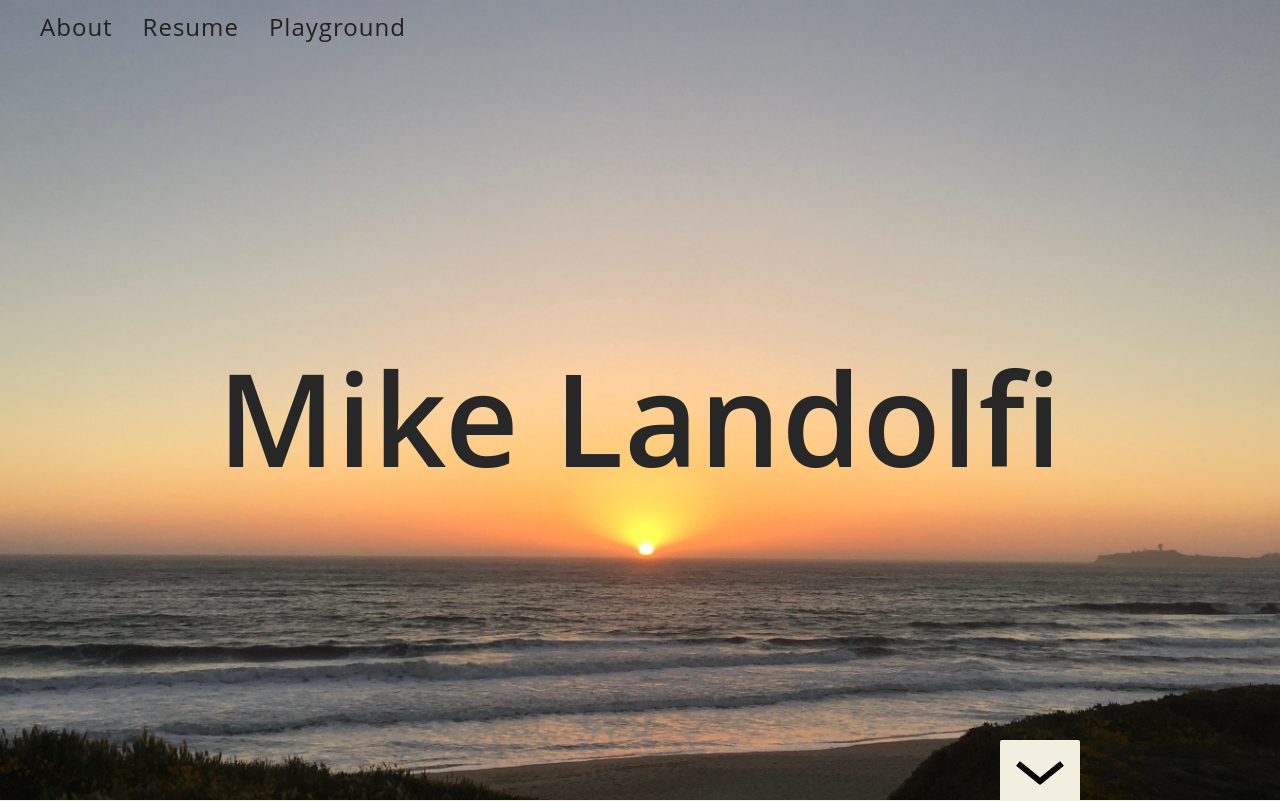
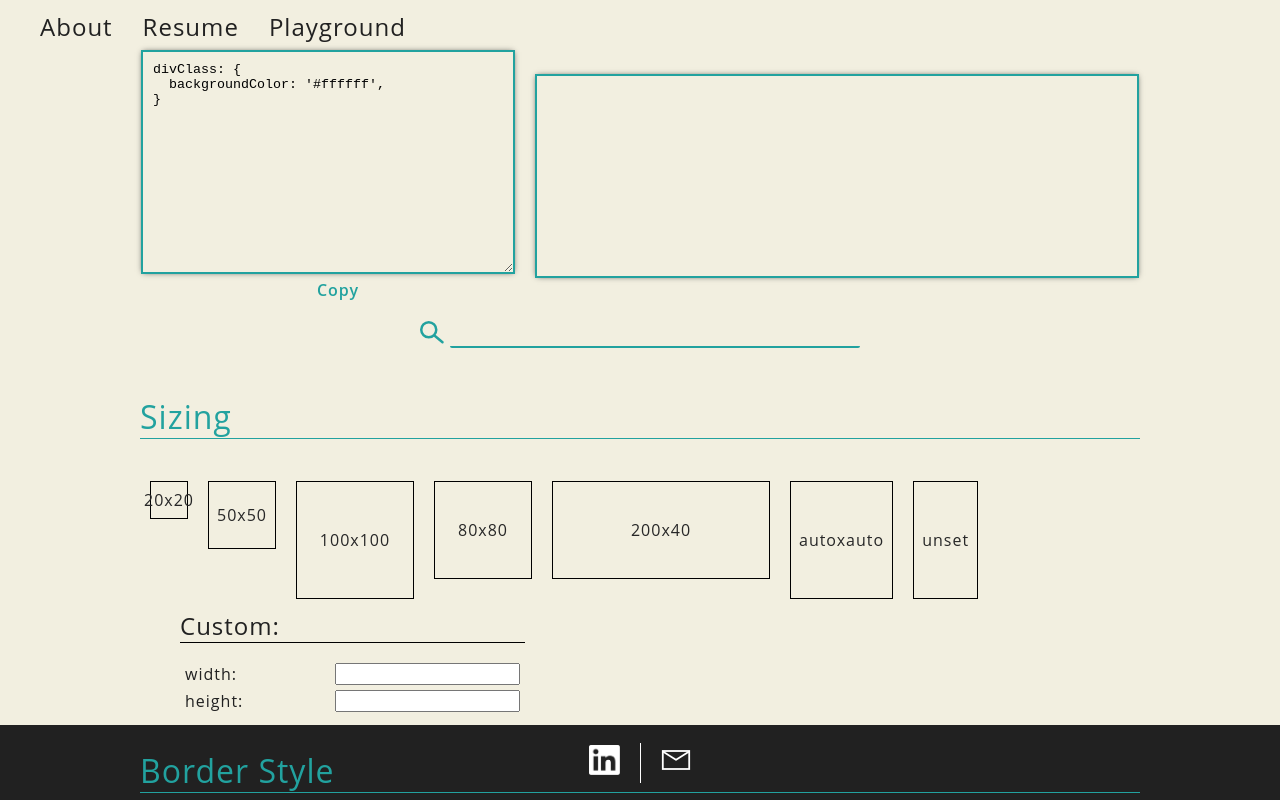
Before and after one commit to mlandolfi/site, a React (Create React App) app: page / in a window 1280 px wide. Shown: the top 801 px of the page. Built offline with nearby package versions, Linux system fonts and the light colour scheme.

Commit message:
first iteration of styles bank

```diff
--- a/src/App.js
+++ b/src/App.js
@@ -37,7 +37,7 @@ class App extends React.Component {
 		super(props);
 		this.rootRef = null;
 		this.state = {
-			tab: 'about',
+			tab: 'playground',
 			wrapClass: 'fade-in',
 		}
 		this.isMobile = window.innerWidth < 500;
@@ -62,8 +62,8 @@ class App extends React.Component {
 			case 'resume':
 				return <ResumeTab isMobile={this.isMobile} color={"black"} />;
 			case 'playground':
+				return <StyleBank />
 				return <div style={{ height: `calc(100vh - ${FOOTER_HEIGHT}px)`, textAlign: 'center', fontSize: 36 }}>Under Construction</div>;
-				return <StyleBank />
 			default:
 				return <div />
 		}
--- a/src/assets/icons.js
+++ b/src/assets/icons.js
@@ -112,3 +112,29 @@ export const MenuIcon = ({ color, size, style }) => (
 		/>
 	</svg>
 	);
+
+
+export const SearchIcon = ({ color, size, style }) => (
+	<svg
+		width={size}
+		height={size}
+		viewBox="0 0 100 100"
+		style={style}
+	>
+		<circle
+			cx="35"
+			cy="35"
+			r="30"
+			stroke={color ? color : '#000'}
+			strokeWidth="10"
+			fill="none"
+		/>
+		<line
+			x1="60" y1="60"
+			x2="90" y2="85"
+			stroke={color ? color : '#000'}
+			strokeWidth="10"
+			strokeLinecap="round"
+		/>
+	</svg>
+	);
--- a/src/containers/StyleBank/data.js
+++ b/src/containers/StyleBank/data.js
@@ -1,4 +1,3 @@
-import React from 'react';
 
 const labelStyles = {
 	padding: 8,
@@ -20,11 +19,12 @@ const BANK = [
 			{ label: '100x100', style: { width: 100, height: 100 } },
 			{ label: '80x80', style: { width: 80, height: 80 } },
 			{ label: '200x40', style: { width: 200, height: 80 } },
+			{ label: 'autoxauto', style: { width: 'auto', height: 'auto' } },
 			{ label: 'unset', style: { width: undefined, height: undefined } }
 		],
 		customStyles: [
-			{ label: 'width', conversion: parseInt },
-			{ label: 'height', conversion: parseInt },
+			{ label: 'width', inputType: 'number', conversion: parseInt },
+			{ label: 'height', inputType: 'number', conversion: parseInt },
 		],
 	},
 	{
@@ -43,9 +43,125 @@ const BANK = [
 			{ label: 'ridge', style: { borderStyle: 'ridge' } },
 			{ label: 'inset', style: { borderStyle: 'inset' } },
 			{ label: 'outset', style: { borderStyle: 'outset' } },
+			{ label: 'none', style: { borderStyle: 'none',  } },
 			{ label: 'unset', style: { borderStyle: undefined,  } },
+		],
+	},
+	{
+		label: 'Border Width',
+		baseStyles: {
+			...labelStyles,
+			minWidth: 50,
+			minHeight: 50,
+			height: 50,
+			border: '0px solid #000',
+		},
+		allStyles: [
+			{ label: '0px', style: { borderWidth: 0 } },
+			{ label: '1px', style: { borderWidth: 1 } },
+			{ label: '2px', style: { borderWidth: 2 } },
+			{ label: '3px', style: { borderWidth: 3 } },
+			{ label: '4px', style: { borderWidth: 4 } },
+			{ label: '6px', style: { borderWidth: 6 } },
+			{ label: '10px', style: { borderWidth: 10 } },
+		],
+		customStyles: [
+			{ label: 'borderWidth', inputType: 'number', conversion: parseInt },
+		],
+	},
+	{
+		label: 'Border Color',
+		baseStyles: {
+			...labelStyles,
+			minWidth: 50,
+			minHeight: 50,
+			height: 50,
+			border: '2px solid',
+		},
+		allStyles: [
+			{ label: '#000000', style: { borderColor: '#000000' } },
+			{ label: '#ff0000', style: { borderColor: '#ff0000' } },
+			{ label: '#0000ff', style: { borderColor: '#0000ff' } },
+			{ label: '#ffff00', style: { borderColor: '#ffff00' } },
+		],
+		customStyles: [
+			{ label: 'borderColor', inputType: 'color' },
+		],
+	},
+	{
+		label: 'Box Shadow',
+		baseStyles: {
+			...labelStyles,
+			minWidth: 50,
+			minHeight: 50,
+		},
+		allStyles: [
+			{ label: '#1', style: { boxShadow: '0px 2px 3px #575757' } },
+			{ label: '#2', style: { boxShadow: '0px 3px 4px #575757' } },
+			{ label: '#3', style: { boxShadow: '0px 2px 5px #575757' } },
+			{ label: '#4', style: { boxShadow: '0px 2px 6px #575757' } },
+			{ label: '#5', style: { boxShadow: '0px 1px 8px #575757' } },
+			{ label: '#6', style: { boxShadow: '-2px 2px 4px #575757' } },
+			{ label: '#7', style: { boxShadow: '2px 2px 4px #575757' } },
+			{ label: '#8', style: { boxShadow: '2px 2px 0px 2px #575757' } },
+			{ label: '#9', style: { boxShadow: '1px 1px 0px 2px #575757' } },
+		],
+		customLabel: '<shift> <drop> <blur*> <spread*> <color>',
+		customStyles: [
+			{ label: 'boxShadow' },
+		],
+	},
+	{
+		label: 'Padding',
+		baseStyles: {
+			...labelStyles,
+			border: '1px solid black',
+			height: 'fit-content',
+		},
+		allStyles: [
+			{ label: '0px', style: { padding: 0 } },
+			{ label: '1px', style: { padding: 1 } },
+			{ label: '2px', style: { padding: 2 } },
+			{ label: '3px', style: { padding: 3 } },
+			{ label: '4px', style: { padding: 4 } },
+			{ label: '5px', style: { padding: 5 } },
+			{ label: '6px', style: { padding: 6 } },
+			{ label: '8px', style: { padding: 8 } },
+			{ label: '10px', style: { padding: 10 } },
+			{ label: '15px', style: { padding: 15 } },
+			{ label: '20px', style: { padding: 20 } },
+			{ label: '40px', style: { padding: 40 } },
+		],
+		customStyles: [
+			{ label: 'padding', inputType: 'number', conversion: parseInt },
+		],
+	},
+	{
+		label: 'Margin',
+		baseStyles: {
+			...labelStyles,
+			border: '1px solid #ccc',
+			height: 'fit-content',
+		},
+		allStyles: [
+			{ label: '0px', style: { margin: 0 } },
+			{ label: '1px', style: { margin: 1 } },
+			{ label: '2px', style: { margin: 2 } },
+			{ label: '3px', style: { margin: 3 } },
+			{ label: '4px', style: { margin: 4 } },
+			{ label: '5px', style: { margin: 5 } },
+			{ label: '6px', style: { margin: 6 } },
+			{ label: '8px', style: { margin: 8 } },
+			{ label: '10px', style: { margin: 10 } },
+			{ label: '15px', style: { margin: 15 } },
+			{ label: '20px', style: { margin: 20 } },
+			{ label: '40px', style: { margin: 40 } },
+		],
+		customStyles: [
+			{ label: 'margin', inputType: 'number', conversion: parseInt },
 		],
 	},
 ]
 
+
 export default BANK;
--- a/src/containers/StyleBank/index.js
+++ b/src/containers/StyleBank/index.js
@@ -1,7 +1,11 @@
 import React from 'react';
 import './styles.css';
 
+import FOOTER_HEIGHT from '../../components/Footer';
+
 import Bank from './data';
+
+import { SearchIcon } from '../../assets/icons';
 
 
 class StyleBank extends React.Component {
@@ -10,9 +14,23 @@ class StyleBank extends React.Component {
 		super(props);
 		this.state = {
 			appliedStyles: {
+				backgroundColor: '#ffffff'
+			},
+			containerType: 'div',
+			filter: "",
+			stylesCopied: false,
+		};
+	}
 
-			},
-		};
+	createJSSString = () => {
+		const { appliedStyles } = this.state;
+		let retVal = `${this.state.containerType}Class: {\n`;
+		Object.keys(appliedStyles).forEach((styleKey) => {
+			const wrapWithQuotes = typeof appliedStyles[styleKey] === 'string';
+			retVal += `  ${styleKey}: ${wrapWithQuotes ? '\'' : ''}${appliedStyles[styleKey]}${wrapWithQuotes ? '\'' : ''},\n`;
+		})
+		retVal += '}'
+		return retVal;
 	}
 
 	handleCustomInput = (style, value, conversion) => {
@@ -33,22 +51,136 @@ class StyleBank extends React.Component {
 		})
 	}
 
+	handleSearch = (e) => {
+		this.setState({ filter: e.target.value });
+	}
+
+	checkStylesForMatch = (styles, toMatch) => {
+		if (styles.label.toLowerCase().indexOf(toMatch) !== -1)	// check the label
+			return true;
+
+		let hasMatched = false;
+		styles.allStyles.forEach((style) => {	// check allStyles
+			Object.keys(style.style).forEach((key) => {
+				if (key.toLowerCase().indexOf(toMatch) !== -1)
+					hasMatched = true;
+				else if (typeof style.style[key] === 'string' && style.style[key].toLowerCase().indexOf(toMatch) !== -1)
+					hasMatched = true;
+			});
+		});
+		if (hasMatched)
+			return hasMatched;
+
+		if ('customStyles' in Object.keys(styles)) {
+			styles.customStyles.forEach((s) => {
+				if (s.label.toLowerCase().indexOf(toMatch) !== -1)
+					hasMatched = true;
+			});
+		}
+
+		return hasMatched;
+	}
+
+	getFilteredBank = () => {
+		const { filter } = this.state;
+		if (filter.length == 0)
+			return Bank;
+
+		return Bank.filter(styles => this.checkStylesForMatch(styles, filter));
+	}
+
+	copyStyle = () => {
+		const element = document.getElementById('jss-text-area');
+		element.select();
+		document.execCommand("copy");
+		element.classList.add('bank-style-copy-copied');
+		this.setState({ stylesCopied: true });
+		if (window.getSelection) { // All browsers, except IE <=8
+			window.getSelection().removeAllRanges();
+		}	else if (document.selection) { // IE <=8
+			document.selection.empty();
+		}
+		setTimeout(() => {
+			element.classList.remove('bank-style-copy-copied');
+			this.setState({ stylesCopied: false });
+		}, 1500)
+	}
+
+	renderContainer = () => {
+		const { containerType, appliedStyles } = this.state;
+		switch(containerType) {
+			case 'div':
+				return <div style={appliedStyles} />;
+			case 'button':
+				return <button style={appliedStyles} />;
+			case 'span':
+				return <span style={appliedStyles} />
+			case 'input':
+				return <input style={appliedStyles} />
+			case 'p':
+				return <p style={appliedStyles}>lorem ipsum</p>
+			case 'a':
+				return <a href="#playground-root" style={appliedStyles}>lorem ipsum</a>
+			case 'ul':
+				return (
+					<ul style={appliedStyles}>
+						<li>lorem ipsum</li>
+						<li>lorem ipsum</li>
+						<li>lorem ipsum</li>
+					</ul>
+					);
+			case 'ol':
+				return (
+					<ol style={appliedStyles}>
+						<li>lorem ipsum</li>
+						<li>lorem ipsum</li>
+						<li>lorem ipsum</li>
+					</ol>
+					);
+			default:
+				return <div style={appliedStyles} />
+		}
+	}
+
 	render() {
-		const { appliedStyles } = this.state;
-		console.log(appliedStyles)
+		const { appliedStyles, stylesCopied } = this.state;
 		return (
 			<div className="bank-root">
-				<div className="bank-preivew-container">
-					<div
-						style={{
-							background: '#fff',
-							...appliedStyles,
-						}}
-					/>
+				<div className="bank-header">
+					<div>
+						<textarea
+							readOnly
+							id="jss-text-area"
+							spellCheck="false"
+							rows={Object.keys(appliedStyles).length+2}
+							value={this.createJSSString()}
+							className="bank-style-copy"
+							onClick={this.copyStyle.bind(this)}
+						/>
+						<p
+							className="bank-copy-text"
+							onClick={this.copyStyle.bind(this)}
+						>
+							{stylesCopied ? "Copied" : "Copy"}
+							</p>
+					</div>
+					<div className="bank-preivew-container">
+						{this.renderContainer()}
+					</div>
+				</div>
+				<div className="bank-search-spacer">
+					<div className="bank-search-container">
+						<SearchIcon size={25} color={"#22A29F"} />
+						<input
+							type="txt"
+							className="bank-search-input"
+							onChange={this.handleSearch.bind(this)}
+						/>
+					</div>
 				</div>
 				<div className="bank-bank">
-					{Bank.map((section) => (
-						<React.Fragment>
+					{this.getFilteredBank().map((section) => (
+						<React.Fragment key={section.label}>
 							<p className="bank-section-header">{section.label}</p>
 							<div style={{ display: 'flex', flexWrap: 'wrap' }} >
 								{section.allStyles.map((boi) => (
@@ -68,12 +200,13 @@ class StyleBank extends React.Component {
 							</div>
 							{section.customStyles &&
 								<div className="bank-custom-container">
-									<p className="bank-custom-header on-text">Custom</p>
-									{section.customStyles.map(({ label, conversion }) => (
+									<p className="bank-custom-header on-text">Custom: {section.customLabel && section.customLabel}</p>
+									{section.customStyles.map(({ label, conversion, inputType }) => (
 										<div style={{ display: 'flex', margin: 5, }} key={`custom-${section}-${label}`}>
-											<p className="on-text" style={{ width: 100 }}>{label}:</p>
+											<p className="on-text" style={{ width: 150 }}>{label}:</p>
 											<input
 												onChange={(e) => this.handleCustomInput(label, e.target.value, conversion)}
+												type={inputType ? inputType : 'txt'}
 											/>
 										</div>
 										))}
--- a/src/containers/StyleBank/styles.css
+++ b/src/containers/StyleBank/styles.css
@@ -1,29 +1,62 @@
 
 
 .bank-root {
-	padding-top: 100px;
-	margin-bottom: 100px;
+	padding-top: 50px;
+	height: calc(100vh - 125px);	/*50 for padding + 75 for footer*/
+}
+
+.bank-header {
+	display: flex;
+	justify-content: center;
+	align-items: center;
 }
 
 .bank-preivew-container {
 	width: 600px;
 	height: 200px;
 	border: 2px solid var(--light-blue);
-	margin: auto;
 	display: flex;
 	align-items: center;
 	justify-content: center;
 	box-shadow: 0px 0px 6px -2px #272727;
 }
 
+.bank-style-copy {
+	margin-right: 20px;
+	width: 350px;
+	min-height: 200px;
+	cursor: pointer;
+	outline: none;
+	border: none;
+	background: transparent;
+	padding: 10px;
+	border: 2px solid var(--light-blue);
+	box-shadow: 0px 0px 6px -2px #272727;
+	transition: box-shadow 0.4s;
+}
+
+.bank-style-copy-copied {
+	box-shadow: 0px 0px 8px -1px #272727;
+}
+
+.bank-copy-text {
+	margin: 0px;
+	padding: 0px;
+	cursor: pointer;
+	text-align: center;
+	color: var(--light-blue);
+	font-weight: 600;
+}
+
 .bank-bank {
-	height: 400px;
+	height: calc(55vh);
 	width: 1000px;
-	margin: auto;
+	margin: 10px auto;
 	overflow-y: auto;
 	display: flex;
 	flex-direction: column;
 	align-items: flex-start;
+	padding: 5px 20px;
 }
 
 .bank-section-header {
@@ -42,3 +75,32 @@
 	border-bottom: 1px solid #000;
 	margin-bottom: 20px;
 }
+
+.bank-search-spacer {
+	margin: auto;
+	display: flex;
+	flex-direction: column;
+	align-items: center;
+	margin-top: 20px;
+}
+
+.bank-search-container {
+	display: flex;
+}
+
+.bank-search-input {
+	width: 400px;
+	padding: 5px;
+	outline: none;
+	border: none;
+	background-color: var(--background-color);
+	border-bottom: 2px solid var(--light-blue);
+	margin-left: 5px;
+	box-shadow: none;
+	transition: box-shadow 0.3s;
+	border-radius: 2px;
+}
+
+.bank-search-input:focus {
+	box-shadow: 0px 4px 4px -4px #575757;
+}
```
